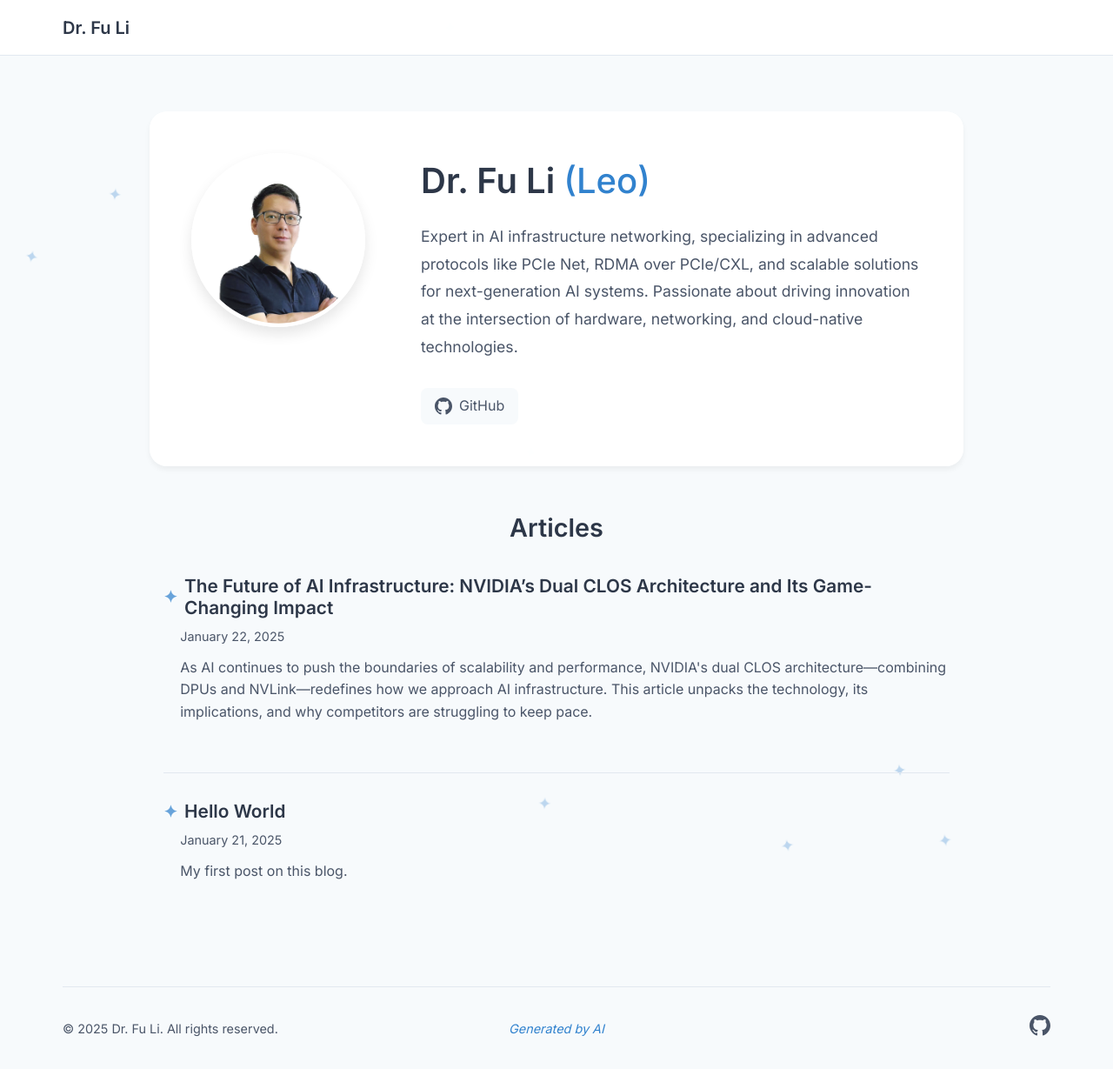
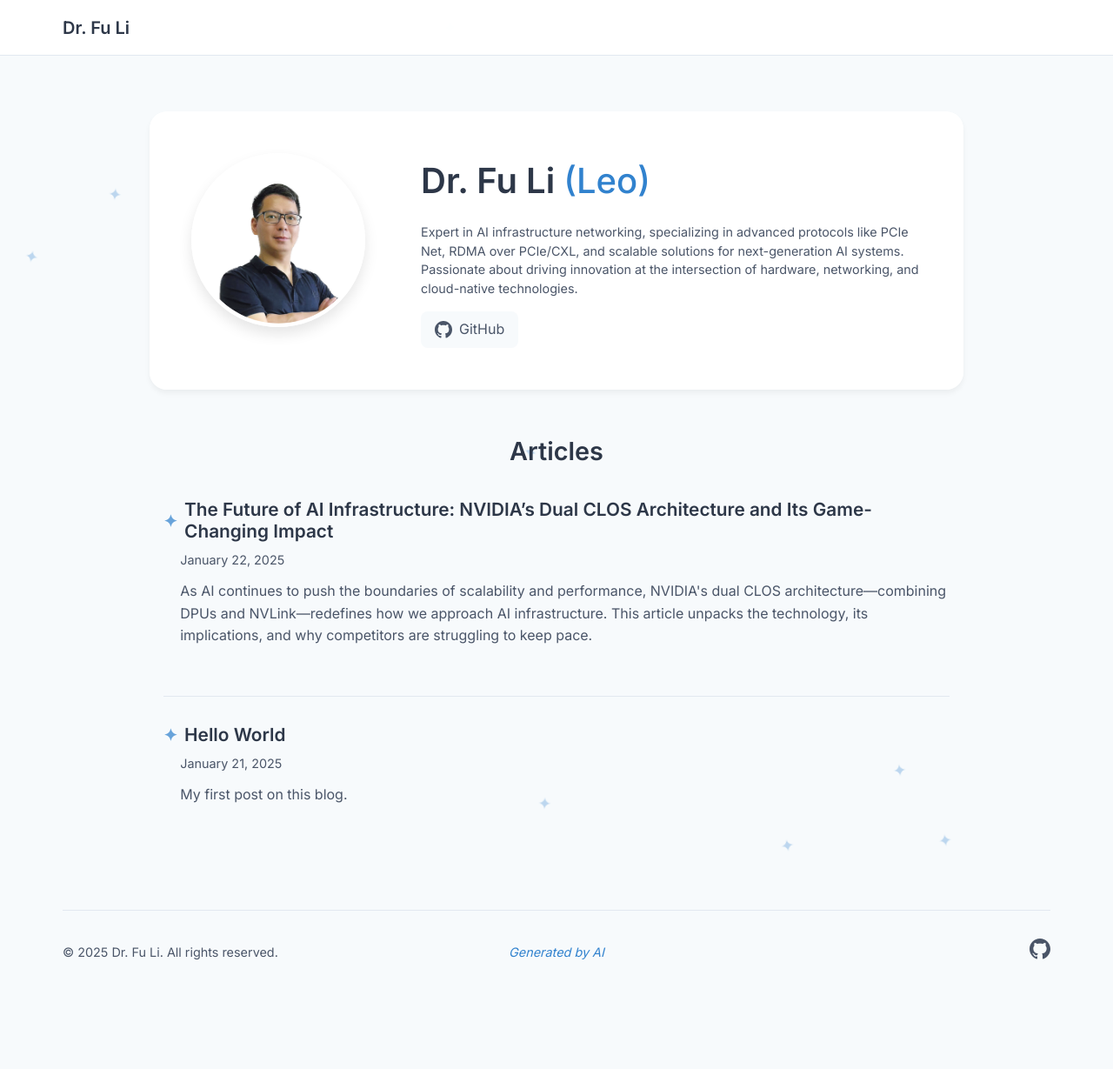
Before and after one commit to leoustc/leoustc.github.io, a Jekyll site: the page built from index.md, in a window 1280 px wide and 1229 px high. Shown: the whole window at 87% size. Built offline with Jekyll 4.4.1, drawn with Linux system fonts in a browser that asks for light colours.

Commit message:
20250122.23.14.24.52863

```diff
--- a/assets/css/styles.css
+++ b/assets/css/styles.css
@@ -302,10 +302,10 @@ body {
 }
 
 .bio-text {
-    font-size: 1.1rem;
-    line-height: 1.8;
+    font-size: 0.9rem;
+    line-height: 1.5;
     color: var(--secondary-color);
-    margin-bottom: 2rem;
+    margin-bottom: 1rem;
 }
 
 .social-links {
```
